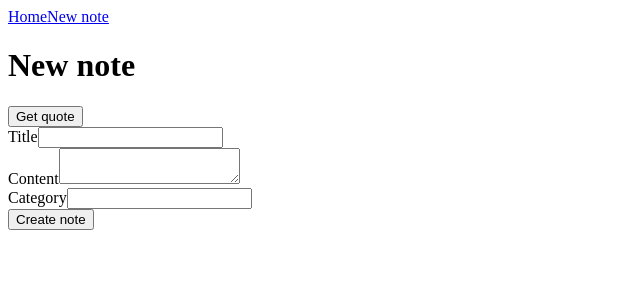
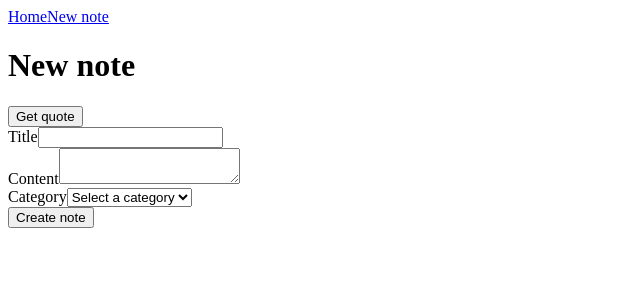
Before and after one commit to AriamGoitom/note-nest, a React (Vite) app: page /new in a window 1280 px wide. Shown: the top 300 px of the page, without its empty margins (0-640 px from the left). Built offline with nearby package versions, Linux system fonts and the light colour scheme.

Commit message:
add note search and filtering by title, content and category

```diff
--- a/src/components/NoteForm.jsx
+++ b/src/components/NoteForm.jsx
@@ -71,8 +71,6 @@ const NoteForm = ({ note }) => {
                 <label htmlFor="title">Title</label>
                 <input
                     id="title"
-                    type="text"
-                    type="text"
                     value={title}
                     onChange={(event) => {
                         setTitle(event.target.value);
@@ -95,12 +93,18 @@ const NoteForm = ({ note }) => {
 
             <div>
                 <label htmlFor="category">Category</label>
-                <input
+                <select
                     id="category"
-                    type="text"
                     value={category}
                     onChange={(event) => setCategory(event.target.value)}
-                />
+                >
+                    <option value="">Select a category</option>
+                    <option value="School">School</option>
+                    <option value="Work">Work</option>
+                    <option value="Personal">Personal</option>
+                    <option value="Ideas">Ideas</option>
+                    <option value="Other">Other</option>
+                </select>
             </div>
 
             <button type="submit">{note ? 'Update note' : 'Create note'}</button>
--- a/src/pages/Home.jsx
+++ b/src/pages/Home.jsx
@@ -7,11 +7,18 @@ const Home = () => {
 
     const { notes } = useContext(NotesContext);
     const [searchTerm, setSearchTerm] = useState('');
+    const [selectedCategory, setSelectedCategory] = useState('');
 
-    const filteredNotes = notes.filter((note) =>
-        note.title.toLowerCase().includes(searchTerm.toLowerCase()) ||
-        note.content.toLowerCase().includes(searchTerm.toLowerCase())
-    );
+    const filteredNotes = notes.filter((note) => {
+        const matchesSearch =
+            note.title.toLowerCase().includes(searchTerm.toLowerCase()) ||
+            note.content.toLowerCase().includes(searchTerm.toLowerCase());
+
+        const matchesCategory =
+            selectedCategory === '' || note.category === selectedCategory;
+
+        return matchesSearch && matchesCategory;
+    });
 
     return (
         <main>
@@ -25,6 +32,18 @@ const Home = () => {
                 onChange={(event) => setSearchTerm(event.target.value)}
             />
 
+            <select
+                value={selectedCategory}
+                onChange={(event) => setSelectedCategory(event.target.value)}
+            >
+                <option value="">All categories</option>
+                <option value="School">School</option>
+                <option value="Work">Work</option>
+                <option value="Personal">Personal</option>
+                <option value="Ideas">Ideas</option>
+                <option value="Other">Other</option>
+            </select>
+
             {filteredNotes.length > 0 ? (
                 <NoteList notes={filteredNotes} />
             ) : (
```
